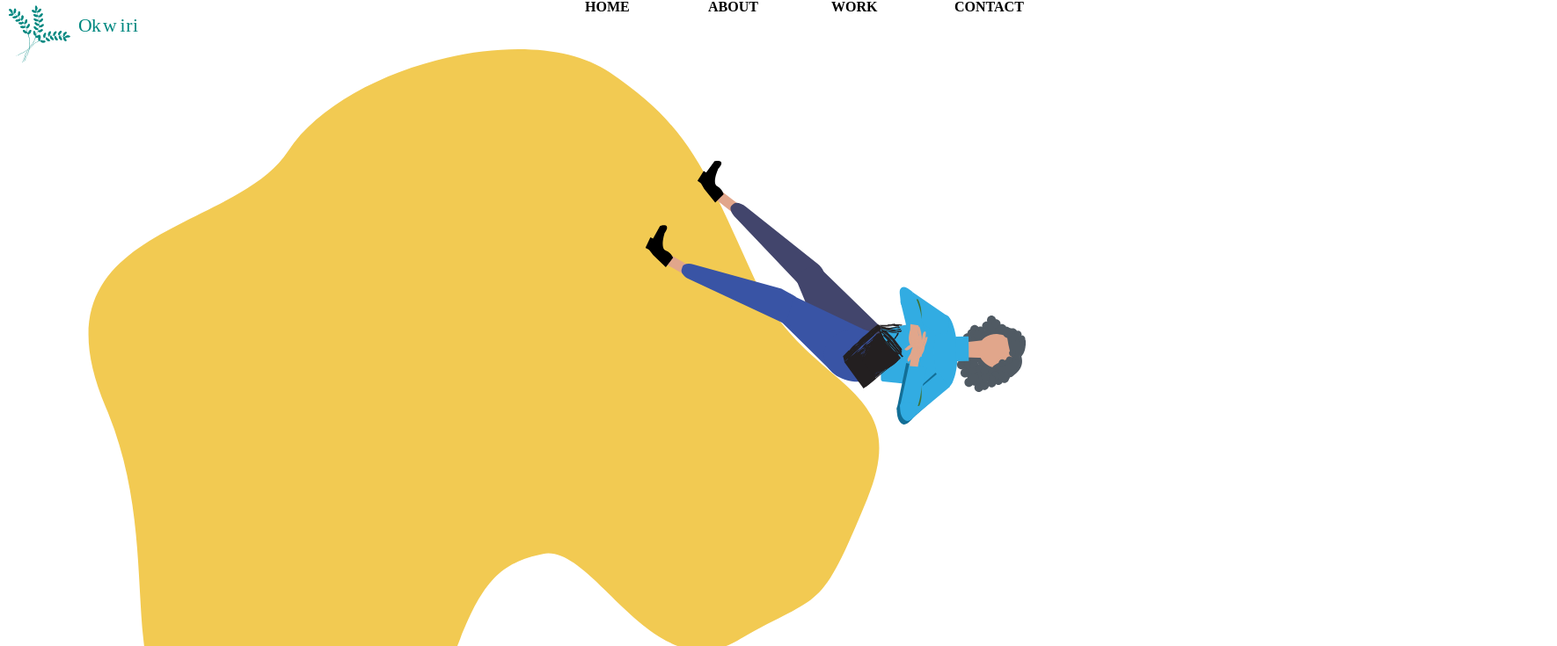
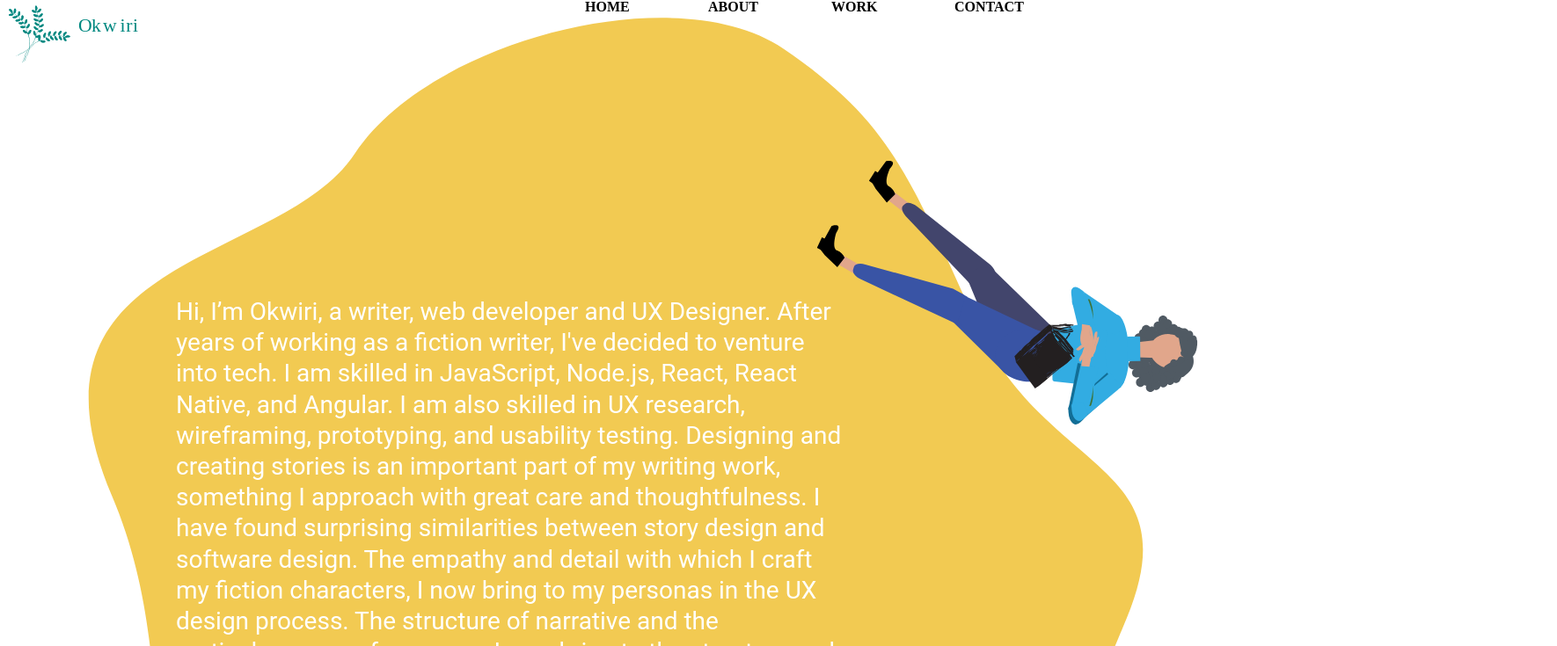
Before and after one commit to cauliflowersingerbee/my-portfolio, a React (Create React App) app: page / in a window 1280 px wide. Shown: the part 37-772 px from the top of the page at 88% size, 1770 px wide, since content can reach past the window. Built offline with nearby package versions, Linux system fonts and the light colour scheme.

Commit message:
finished about page

```diff
--- a/src/components/about/about.jsx
+++ b/src/components/about/about.jsx
@@ -18,6 +18,11 @@ export default class AboutView extends React.Component {
       <img id='logo-img' src={LogoImage} alt=''/>
       <img id='about-img' src={AboutImage} alt=''/>
       <img id='about-vector' src={AboutVector} alt=''/>
+        <div id='about-text'>
+        Hi, I’m Okwiri, a writer, web developer and UX Designer. After years of working as a fiction writer, I've decided to venture into tech. I am skilled in JavaScript, Node.js, React, React Native, and Angular. I am also skilled in UX research, wireframing, prototyping, and usability testing.
+Designing and creating stories is an important part of my writing work, something I approach with great care and thoughtfulness. I have found surprising similarities between story design and software design. The empathy and detail with which I craft my fiction characters, I now bring to my personas in the UX design process. The structure of narrative and the meticulousness of grammar, I now bring to the structure and syntax code. I am interested in building software that is human-centered, aesthetic, and useful.
+
+        </div>
       </div>
       );
     }
--- a/src/components/about/about.scss
+++ b/src/components/about/about.scss
@@ -1,16 +1,16 @@
 #about-img {
     position: relative;
     z-index: 2;
-    width: 900px;
+    width: 1250px;
     height: 300px;
-    left: 500px;
+    left: 520px;
     top: 150px;
     }
 
     #about-vector {
     position: absolute;
-    width: 900px;
-    height: 750px;
+    width: 1200px;
+    height: 900px;
     left: 100px;
     top: 50px;
     }
@@ -23,3 +23,19 @@
         left: 10px;
         top: 1px;
     }
+
+    #about-text {
+    display: flex;
+    flex-direction: column;
+    position: absolute;
+    z-index: 2;
+    left: 200px;
+    top: auto;
+    color: #fff;
+    font-size: 28px;
+    font-family: 'Roboto', serif;
+    font-weight: 400;
+    width:60%;
+  bottom:auto;
+  line-height: 2.2rem;
+    }
```
